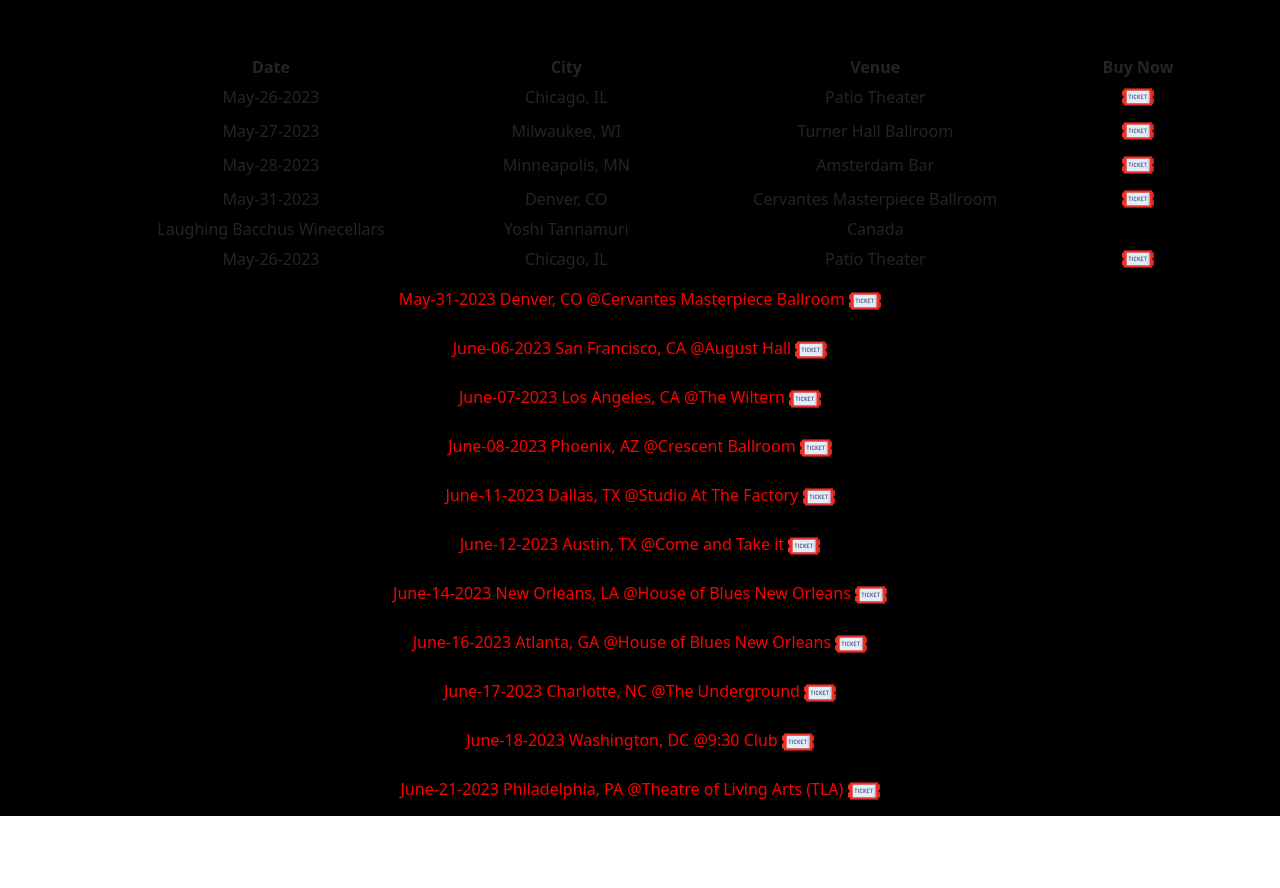
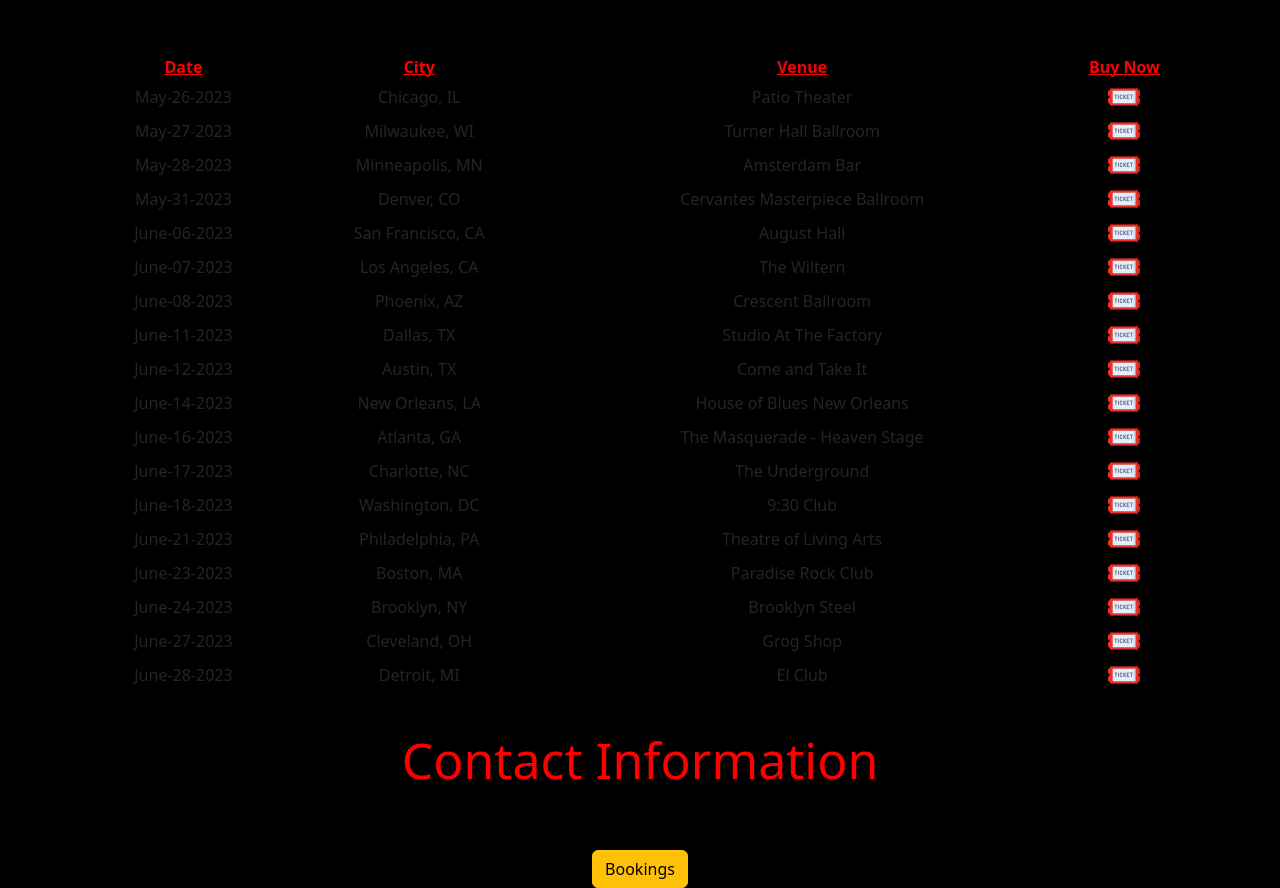
Before and after one commit to bttodd11/conway-site, a React (Create React App) app in the folder my-app/: page / in a window 1280 px wide. Shown: the part 1898-2786 px from the top of the page. Before the commit the page ends 2714 px from the top, so only its background shows below. Built offline with nearby package versions, Linux system fonts and the light colour scheme.

Commit message:
Started contact section finished data for tour section

```diff
--- a/my-app/src/App.js
+++ b/my-app/src/App.js
@@ -3,6 +3,7 @@
 import Main from './components/main/main.js';
 import Videos from './components/videos/videos.js';
 import Tour from './components/tour/tour.js';
+import Contact from "./components/contact/contact.js"
 
 function App() {
   return (
@@ -11,6 +12,7 @@
       <Main />
       <Videos />
       <Tour />
+      <Contact/>
     </div>
   );
 }
--- /dev/null
+++ b/my-app/src/components/contact/contact.css
@@ -0,0 +1,9 @@
+#contactSection {
+    background-color: black;
+    padding-top: 3%;
+}
+.contactTitle {
+    color:red;
+    font-size: 50px;
+    padding-bottom: 4%;
+}
--- /dev/null
+++ b/my-app/src/components/contact/contact.js
@@ -0,0 +1,20 @@
+import React from "react";
+import { Button} from 'react-bootstrap';
+import './contact.css';
+
+
+
+let contact = props => {
+  return (
+
+<div id="contactSection">
+<h4 className="contactTitle">Contact Information</h4>
+<Button variant="warning" sz="lg">Bookings</Button>{' '}
+
+</div>
+
+
+  );
+};
+
+export default contact;
--- a/my-app/src/components/tour/tour.css
+++ b/my-app/src/components/tour/tour.css
@@ -1,20 +1,25 @@
 #tourSection {
     background-color: black;
 }
+
 .tourPosterImage {
     width: 40%;
 }
+
 .tourTitle {
     font-size: 50px;
     color: red;
 }
-.list-group-item{
+
+.list-group-item {
     background-color: black !important;
     color: red !important;
 }
+
 .listGroup {
     margin-top: 5%;
 }
-.ticketProp {
-
+.tableHeader {
+    text-decoration: 1px red underline;
+    color: red;
 }
--- a/my-app/src/components/tour/tour.js
+++ b/my-app/src/components/tour/tour.js
@@ -1,5 +1,12 @@
 import React from "react";
-import { Row, Container, Col, ListGroup, ListGroupItem, Table } from "react-bootstrap";
+import {
+  Row,
+  Container,
+  Col,
+  ListGroup,
+  ListGroupItem,
+  Table,
+} from "react-bootstrap";
 import tourPoster from "../../img/tourPoster.png";
 import ticket from "../../img/ticket.png";
 import "./tour.css";
@@ -18,7 +25,7 @@
           <Col>
             <ListGroup className="listGroup">
               <table>
-  <tr>
+                <tr className="tableHeader">
                   <th>Date</th>
                   <th>City</th>
                   <th>Venue</th>
@@ -28,109 +35,201 @@
                   <td>May-26-2023</td>
                   <td>Chicago, IL</td>
                   <td>Patio Theater</td>
-    <td>   <span className="ticketProp">
+                  <td>
+                    {" "}
+                    <span className="ticketProp">
                       <img src={ticket} alt="" />
-                </span></td>
-
+                    </span>
+                  </td>
                 </tr>
                 <tr>
                   <td>May-27-2023 </td>
                   <td>Milwaukee, WI</td>
                   <td>Turner Hall Ballroom</td>
-    <td>   <span className="ticketProp">
+                  <td>
+                    {" "}
+                    <span className="ticketProp">
                       <img src={ticket} alt="" />
-                </span></td>
-
+                    </span>
+                  </td>
                 </tr>
                 <tr>
                   <td>May-28-2023</td>
                   <td>Minneapolis, MN</td>
                   <td>Amsterdam Bar</td>
-    <td>   <span className="ticketProp">
+                  <td>
+                    {" "}
+                    <span className="ticketProp">
                       <img src={ticket} alt="" />
-                </span></td>
-
+                    </span>
+                  </td>
                 </tr>
                 <tr>
                   <td>May-31-2023</td>
                   <td>Denver, CO</td>
                   <td>Cervantes Masterpiece Ballroom</td>
-    <td>   <span className="ticketProp">
+                  <td>
+                    {" "}
+                    <span className="ticketProp">
                       <img src={ticket} alt="" />
-                </span></td>
-
+                    </span>
+                  </td>
                 </tr>
                 <tr>
-    <td>Laughing Bacchus Winecellars</td>
-    <td>Yoshi Tannamuri</td>
-    <td>Canada</td>
+                <td>June-06-2023</td>
+                  <td>San Francisco, CA</td>
+                  <td>August Hall </td>
+                  <td>
+                    {" "}
+                    <span className="ticketProp">
+                      <img src={ticket} alt="" />
+                    </span>
+                  </td>
                   </tr>
                   <tr>
-    <td>May-26-2023</td>
-    <td>Chicago, IL</td>
-    <td>Patio Theater</td>
-    <td>   <span className="ticketProp">
+                  <td>June-07-2023</td>
+                  <td>Los Angeles, CA</td>
+                  <td>The Wiltern</td>
+                  <td>
+                    {" "}
+                    <span className="ticketProp">
                       <img src={ticket} alt="" />
-                </span></td>
-
+                    </span>
+                  </td>
+                  </tr>
+                  <tr>
+                  <td>June-08-2023</td>
+                  <td>Phoenix, AZ</td>
+                  <td>Crescent Ballroom</td>
+                  <td>
+                    {" "}
+                    <span className="ticketProp">
+                      <img src={ticket} alt="" />
+                    </span>
+                  </td>
+                  </tr>
+                <tr>
+                  <td>June-11-2023</td>
+                  <td>Dallas, TX</td>
+                  <td>Studio At The Factory</td>
+                  <td>
+                    {" "}
+                    <span className="ticketProp">
+                      <img src={ticket} alt="" />
+                    </span>
+                  </td>
+                </tr>
+                <tr>
+                  <td>June-12-2023</td>
+                  <td>Austin, TX</td>
+                  <td>Come and Take It</td>
+                  <td>
+                    {" "}
+                    <span className="ticketProp">
+                      <img src={ticket} alt="" />
+                    </span>
+                  </td>
+                </tr>
+                <tr>
+                  <td>June-14-2023</td>
+                  <td>New Orleans, LA</td>
+                  <td>House of Blues New Orleans </td>
+                  <td>
+                    {" "}
+                    <span className="ticketProp">
+                      <img src={ticket} alt="" />
+                    </span>
+                  </td>
+                </tr>
+                <tr>
+                  <td>June-16-2023</td>
+                  <td>Atlanta, GA</td>
+                  <td>The Masquerade - Heaven Stage</td>
+                  <td>
+                    {" "}
+                    <span className="ticketProp">
+                      <img src={ticket} alt="" />
+                    </span>
+                  </td>
+                </tr>
+                <tr>
+                  <td>June-17-2023</td>
+                  <td>Charlotte, NC</td>
+                  <td>The Underground</td>
+                  <td>
+                    {" "}
+                    <span className="ticketProp">
+                      <img src={ticket} alt="" />
+                    </span>
+                  </td>
+                </tr>
+                <tr>
+                  <td>June-18-2023</td>
+                  <td>Washington, DC</td>
+                  <td>9:30 Club</td>
+                  <td>
+                    {" "}
+                    <span className="ticketProp">
+                      <img src={ticket} alt="" />
+                    </span>
+                  </td>
+                </tr>
+                <tr>
+                  <td>June-21-2023</td>
+                  <td>Philadelphia, PA</td>
+                  <td>Theatre of Living Arts</td>
+                  <td>
+                    {" "}
+                    <span className="ticketProp">
+                      <img src={ticket} alt="" />
+                    </span>
+                  </td>
+                </tr>
+                <tr>
+                  <td>June-23-2023</td>
+                  <td>Boston, MA</td>
+                  <td>Paradise Rock Club</td>
+                  <td>
+                    {" "}
+                    <span className="ticketProp">
+                      <img src={ticket} alt="" />
+                    </span>
+                  </td>
+                </tr>
+                <tr>
+                  <td>June-24-2023</td>
+                  <td>Brooklyn, NY</td>
+                  <td>Brooklyn Steel</td>
+                  <td>
+                    {" "}
+                    <span className="ticketProp">
+                      <img src={ticket} alt="" />
+                    </span>
+                  </td>
+                </tr>
+                <tr>
+                  <td>June-27-2023</td>
+                  <td>Cleveland, OH</td>
+                  <td>Grog Shop</td>
+                  <td>
+                    {" "}
+                    <span className="ticketProp">
+                      <img src={ticket} alt="" />
+                    </span>
+                  </td>
+                </tr>
+                <tr>
+                  <td>June-28-2023</td>
+                  <td>Detroit, MI</td>
+                  <td>El Club</td>
+                  <td>
+                    {" "}
+                    <span className="ticketProp">
+                      <img src={ticket} alt="" />
+                    </span>
+                  </td>
                 </tr>
               </table>
-                <ListGroup.Item>
-                May-31-2023 Denver, CO @Cervantes Masterpiece Ballroom{" "}
-                <span className="ticketProp">
-                  <img src={ticket} alt="" />
-                </span></ListGroup.Item>
-                <ListGroup.Item>
-                June-06-2023 San Francisco, CA @August Hall{" "}
-                <span className="ticketProp">
-                  <img src={ticket} alt="" />
-                </span></ListGroup.Item>
-                <ListGroup.Item>
-                June-07-2023 Los Angeles, CA @The Wiltern{" "}
-                <span className="ticketProp">
-                  <img src={ticket} alt="" />
-                </span></ListGroup.Item>
-                <ListGroup.Item>
-                June-08-2023 Phoenix, AZ @Crescent Ballroom{" "}
-                <span className="ticketProp">
-                  <img src={ticket} alt="" />
-                </span></ListGroup.Item>
-                <ListGroup.Item>
-                June-11-2023 Dallas, TX @Studio At The Factory{" "}
-                <span className="ticketProp">
-                  <img src={ticket} alt="" />
-                </span></ListGroup.Item>
-                <ListGroup.Item>
-                June-12-2023 Austin, TX @Come and Take it{" "}
-                <span className="ticketProp">
-                  <img src={ticket} alt="" />
-                </span></ListGroup.Item>
-                <ListGroup.Item>
-                June-14-2023 New Orleans, LA @House of Blues New Orleans{" "}
-                <span className="ticketProp">
-                  <img src={ticket} alt="" />
-                </span></ListGroup.Item>
-                <ListGroup.Item>
-                June-16-2023 Atlanta, GA @House of Blues New Orleans{" "}
-                <span className="ticketProp">
-                  <img src={ticket} alt="" />
-                </span></ListGroup.Item>
-                <ListGroup.Item>
-                June-17-2023 Charlotte, NC @The Underground{" "}
-                <span className="ticketProp">
-                  <img src={ticket} alt="" />
-                </span></ListGroup.Item>
-                <ListGroup.Item>
-                June-18-2023 Washington, DC @9:30 Club{" "}
-                <span className="ticketProp">
-                  <img src={ticket} alt="" />
-                </span></ListGroup.Item>
-                <ListGroup.Item>
-                June-21-2023 Philadelphia, PA @Theatre of Living Arts (TLA){" "}
-                <span className="ticketProp">
-                  <img src={ticket} alt="" />
-                </span></ListGroup.Item>
-
               </ListGroup>
           </Col>
         </Row>
@@ -139,5 +238,4 @@
   );
 };
 
-
 export default tour;
```
Lines whose indentation alone changed are shown as unchanged.
